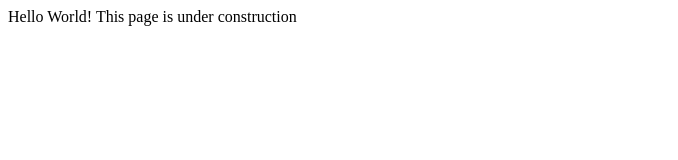
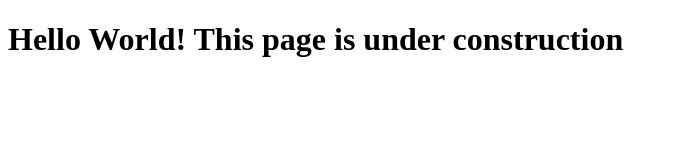
Before and after one commit to kayleighs/about, a plain HTML site: page index.html in a window 1280 px wide. Shown: the whole page, without its empty margins (0-678 px from the left). Drawn offline with Linux system fonts and the light colour scheme.

Commit message:
added text

```diff
--- a/index.html
+++ b/index.html
@@ -7,7 +7,7 @@
     <title>Kayleigh Starr</title>
 </head>
 <body>
-    Hello World! This page is under construction
+    <h1>Hello World! This page is under construction</h1>
 
 </body>
 </html>
```
